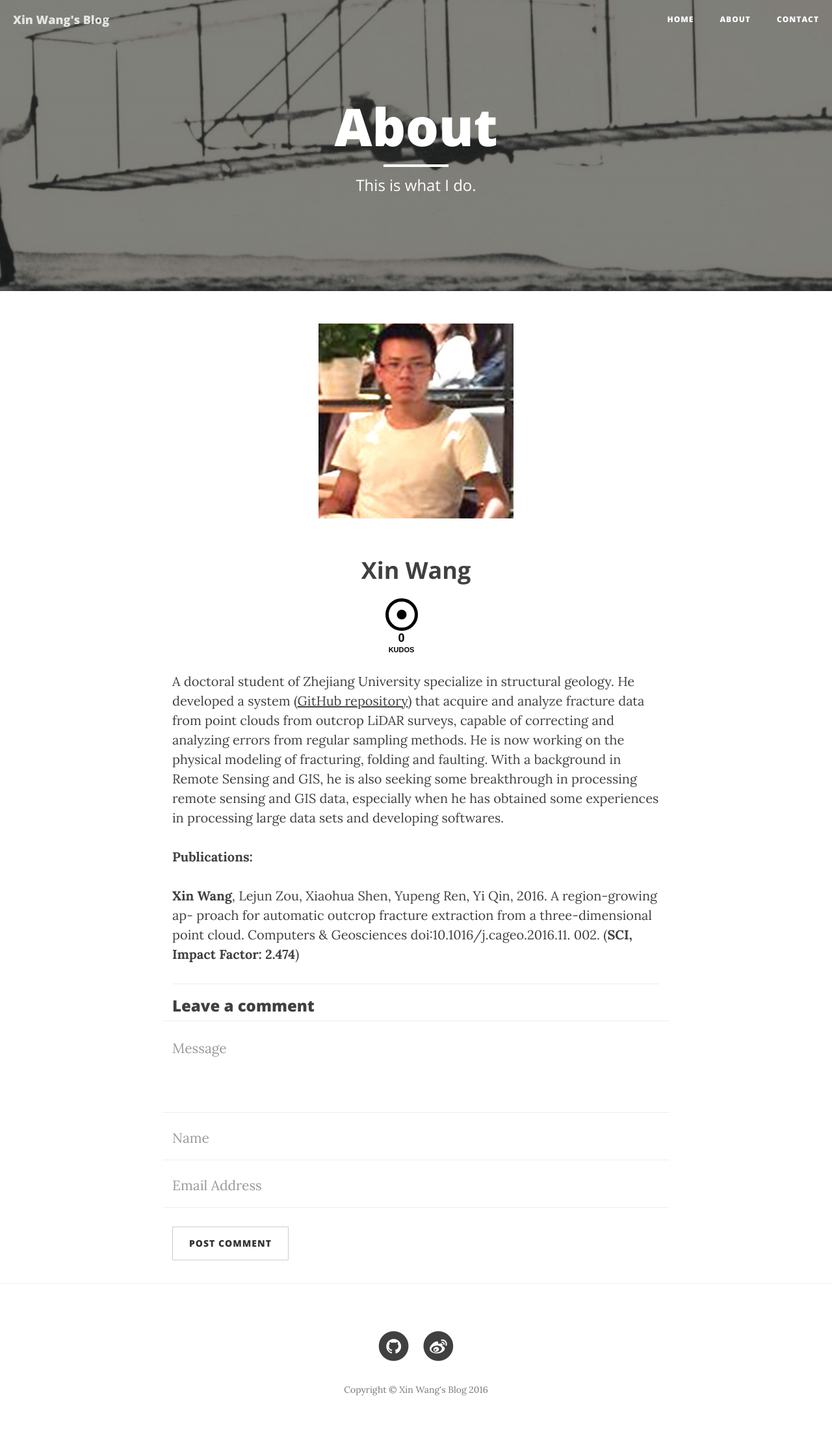
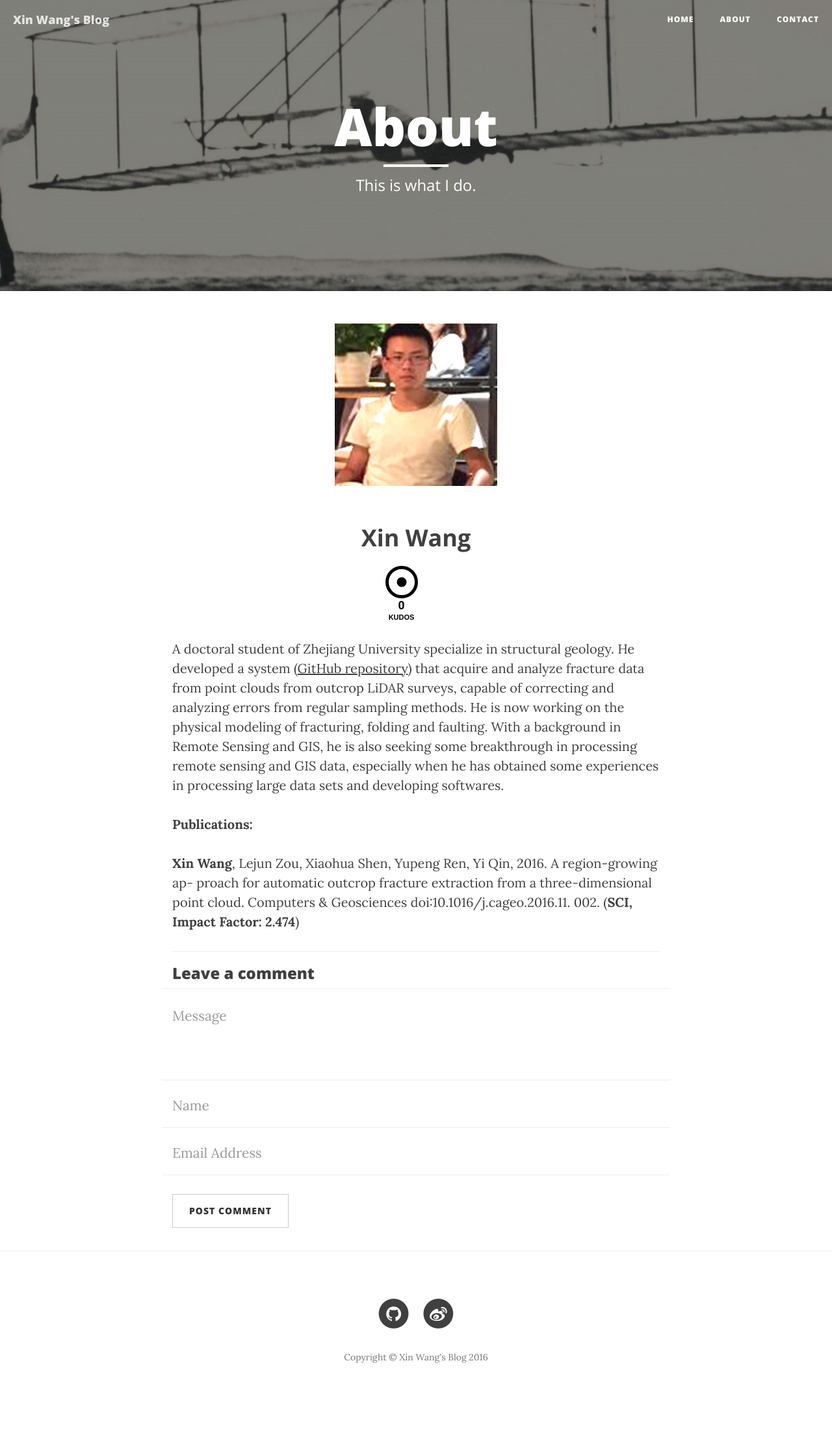
Before and after one commit to EricAlex/EricAlex.github.io, a Jekyll site: the page built from about.html, in a window 1280 px wide. Shown: the whole page at 65% size. Built offline with Jekyll 4.4.1, drawn with Linux system fonts in a browser that asks for light colours; nearby versions of some CDN libraries; after the commit the page ends 2165 px from its top, so only the background shows below that.

Commit message:
refine_about

```diff
--- a/about.html
+++ b/about.html
@@ -6,7 +6,7 @@ header-img: "img/about-bg.jpg"
 ---
 
 <center>
-    <img src="{{ site.baseurl }}/img/selfie.jpg" width="300" height="300" alt="Selfie">
+    <img src="{{ site.baseurl }}/img/selfie.jpg" width="250" height="250" alt="Selfie">
     <h2 class="section-heading">Xin Wang</h2>
     <figure class="kudo kudoable" data-id="1">
       <a class="kudobject">
```
